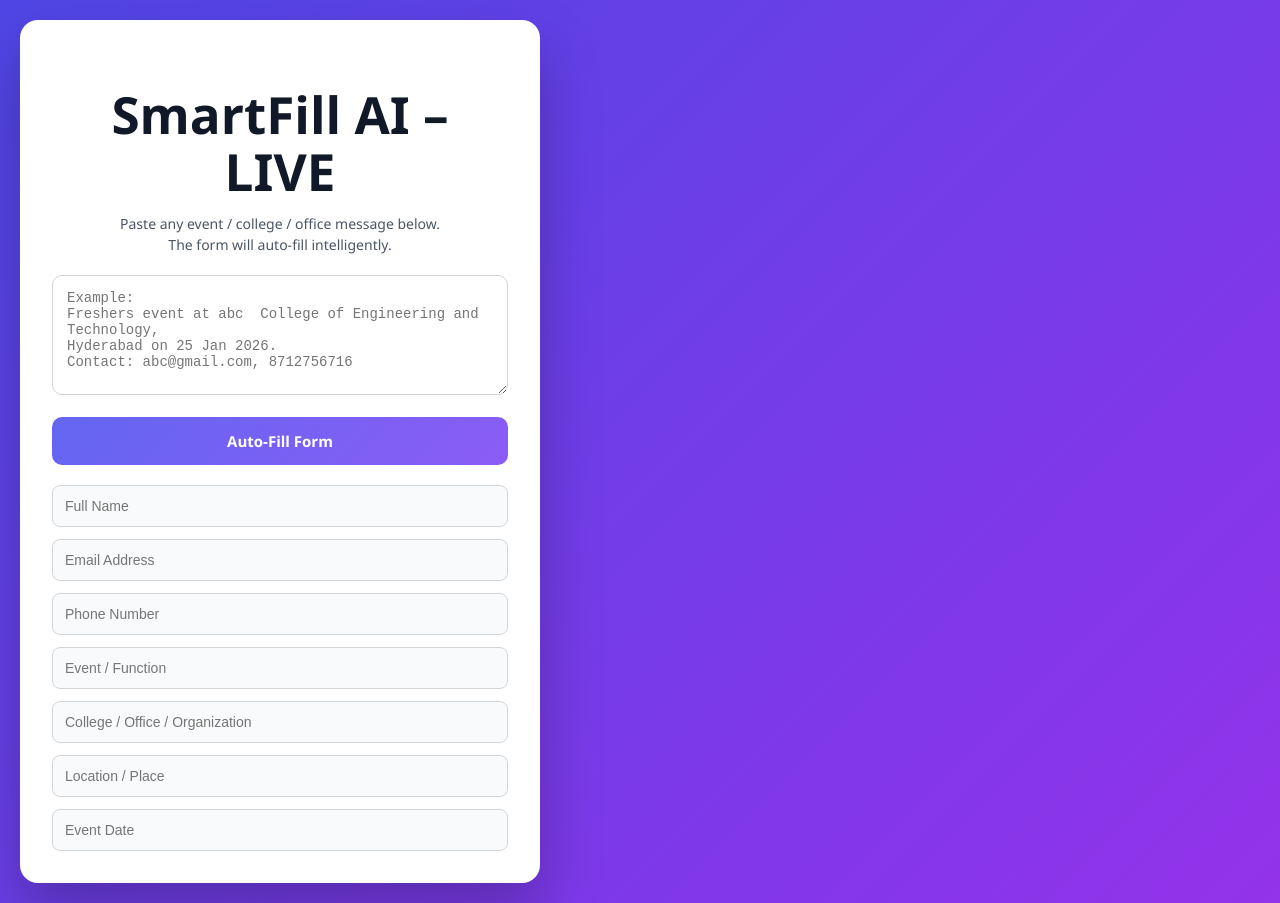
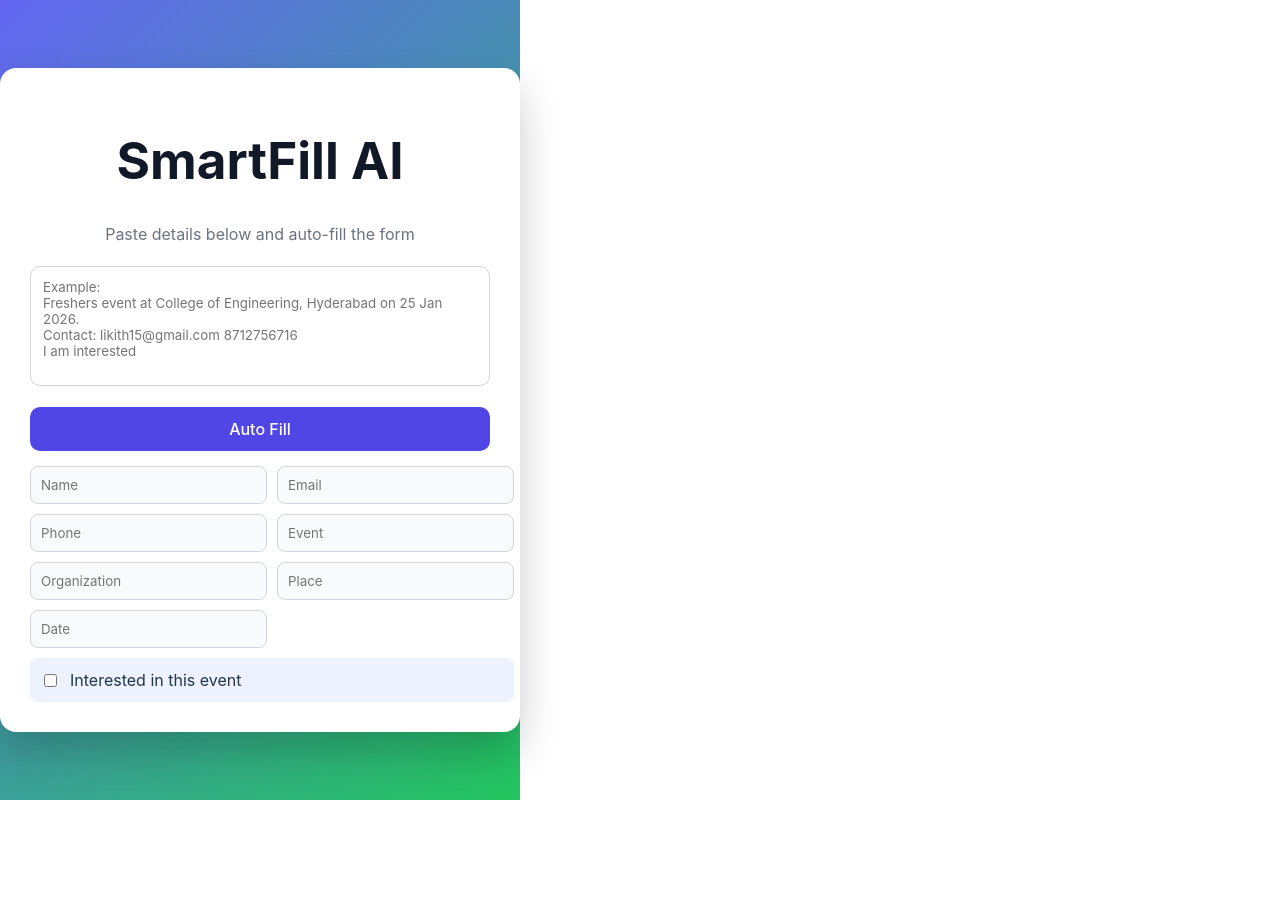
Before and after one commit to LIKHITHH-HUB/smartfill-ai-frontend, a React (Vite) app: page / in a window 1280 px wide. After the commit the page ends 800 px from the top, so only its background shows below. Built offline with nearby package versions, Linux system fonts and the light colour scheme.

Commit message:
final UI polish and checkbox

```diff
--- a/src/App.css
+++ b/src/App.css
@@ -1,87 +1,80 @@
 * {
   box-sizing: border-box;
+  font-family: "Inter", sans-serif;
 }
 
-body {
-  margin: 0;
-  font-family: "Segoe UI", sans-serif;
-  background: linear-gradient(135deg, #4f46e5, #9333ea);
-}
-
-/* FULL PAGE CENTER */
 .page {
   min-height: 100vh;
   display: flex;
+  justify-content: center;
   align-items: center;
-  justify-content: center;
-  padding: 20px;
+  background: linear-gradient(135deg, #6366f1, #22c55e);
 }
 
-/* CARD */
 .card {
   width: 100%;
   max-width: 520px;
   background: #ffffff;
-  padding: 32px;
-  border-radius: 18px;
-  box-shadow: 0 30px 60px rgba(0, 0, 0, 0.25);
+  padding: 30px;
+  border-radius: 16px;
+  box-shadow: 0 20px 40px rgba(0, 0, 0, 0.2);
 }
 
-/* TITLE */
-.card h1 {
+h1 {
   text-align: center;
-  margin-bottom: 8px;
   color: #111827;
 }
 
 .subtitle {
   text-align: center;
-  color: #4b5563;
-  font-size: 14px;
+  color: #6b7280;
   margin-bottom: 20px;
 }
 
-/* TEXTAREA */
 textarea {
   width: 100%;
   min-height: 120px;
-  padding: 14px;
+  padding: 12px;
   border-radius: 10px;
   border: 1px solid #d1d5db;
-  font-size: 14px;
-  resize: vertical;
+  resize: none;
 }
 
-/* BUTTON */
 button {
   width: 100%;
-  margin-top: 16px;
-  padding: 14px;
+  margin: 15px 0;
+  padding: 12px;
+  background: #4f46e5;
+  color: white;
+  border: none;
   border-radius: 10px;
-  border: none;
-  font-size: 15px;
-  font-weight: 600;
-  background: linear-gradient(135deg, #6366f1, #8b5cf6);
-  color: white;
+  font-size: 16px;
   cursor: pointer;
 }
 
 button:hover {
-  opacity: 0.95;
+  background: #4338ca;
 }
 
-/* FORM GRID */
-.form-grid {
-  margin-top: 20px;
+.grid {
   display: grid;
-  gap: 12px;
+  grid-template-columns: 1fr 1fr;
+  gap: 10px;
 }
 
-input {
-  width: 100%;
-  padding: 12px;
+.grid input {
+  padding: 10px;
   border-radius: 8px;
   border: 1px solid #d1d5db;
-  font-size: 14px;
   background: #f9fafb;
 }
+
+.checkbox {
+  grid-column: span 2;
+  display: flex;
+  align-items: center;
+  gap: 10px;
+  background: #eef2ff;
+  padding: 10px;
+  border-radius: 8px;
+}
--- a/src/App.jsx
+++ b/src/App.jsx
@@ -11,70 +11,69 @@ export default function App() {
     organization: "",
     place: "",
     date: "",
+    interested: false,
   });
 
-  const handleAutoFill = async () => {
-    if (!rawText.trim()) return;
+  const handleAutoFill = () => {
+    const text = rawText.toLowerCase();
 
-    try {
-      const res = await fetch(
-        "https://smartfill-ai-backend.onrender.com/api/parse",
-        {
-          method: "POST",
-          headers: { "Content-Type": "application/json" },
-          body: JSON.stringify({ text: rawText }),
-        }
-      );
-
-      const data = await res.json();
-      setForm({
-        name: data.name || "",
-        email: data.email || "",
-        phone: data.phone || "",
-        event: data.event || "",
-        organization: data.organization || "",
-        place: data.place || "",
-        date: data.date || "",
-      });
-    } catch (err) {
-      alert("Auto-fill failed. Try again.");
-    }
+    setForm({
+      name: rawText.match(/my name is\s+([a-zA-Z\s]+)/i)?.[1] || "",
+      email:
+        rawText.match(/[a-zA-Z0-9._%+-]+@[a-zA-Z0-9.-]+\.[a-z]{2,}/)?.[0] || "",
+      phone: rawText.match(/\b\d{10}\b/)?.[0] || "",
+      event:
+        rawText.match(
+          /\b(freshers|workshop|seminar|conference|meeting)\b/i
+        )?.[0] || "",
+      organization:
+        rawText.match(/college of [a-zA-Z\s]+/i)?.[0] || "",
+      place:
+        rawText.match(
+          /\b(Hyderabad|Bangalore|Chennai|Delhi|Mumbai)\b/i
+        )?.[0] || "",
+      date:
+        rawText.match(
+          /\b\d{1,2}\s(?:Jan|Feb|Mar|Apr|May|Jun|Jul|Aug|Sep|Oct|Nov|Dec)\s\d{4}\b/i
+        )?.[0] || "",
+      interested:
+        /interested|i will attend|yes/i.test(text) &&
+        !/not interested|no/i.test(text),
+    });
   };
 
   return (
     <div className="page">
       <div className="card">
-        <h1>SmartFill AI – LIVE</h1>
-
+        <h1>SmartFill AI</h1>
         <p className="subtitle">
-          Paste any event / college / office message below.
-          <br />
-          The form will auto-fill intelligently.
+          Paste details below and auto-fill the form
         </p>
 
         <textarea
           placeholder={`Example:
-Freshers event at abc  College of Engineering and Technology,
-Hyderabad on 25 Jan 2026.
-Contact: abc@gmail.com, 8712756716`}
+Freshers event at College of Engineering, Hyderabad on 25 Jan 2026.
+Contact: likith15@gmail.com 8712756716
+I am interested`}
           value={rawText}
           onChange={(e) => setRawText(e.target.value)}
         />
 
-        <button onClick={handleAutoFill}>Auto-Fill Form</button>
+        <button onClick={handleAutoFill}>Auto Fill</button>
 
-        <div className="form-grid">
-          <input placeholder="Full Name" value={form.name} readOnly />
-          <input placeholder="Email Address" value={form.email} readOnly />
-          <input placeholder="Phone Number" value={form.phone} readOnly />
-          <input placeholder="Event / Function" value={form.event} readOnly />
-          <input
-            placeholder="College / Office / Organization"
-            value={form.organization}
-            readOnly
-          />
-          <input placeholder="Location / Place" value={form.place} readOnly />
-          <input placeholder="Event Date" value={form.date} readOnly />
+        <div className="grid">
+          <input placeholder="Name" value={form.name} readOnly />
+          <input placeholder="Email" value={form.email} readOnly />
+          <input placeholder="Phone" value={form.phone} readOnly />
+          <input placeholder="Event" value={form.event} readOnly />
+          <input placeholder="Organization" value={form.organization} readOnly />
+          <input placeholder="Place" value={form.place} readOnly />
+          <input placeholder="Date" value={form.date} readOnly />
+
+          <label className="checkbox">
+            <input type="checkbox" checked={form.interested} readOnly />
+            Interested in this event
+          </label>
         </div>
       </div>
     </div>
```
